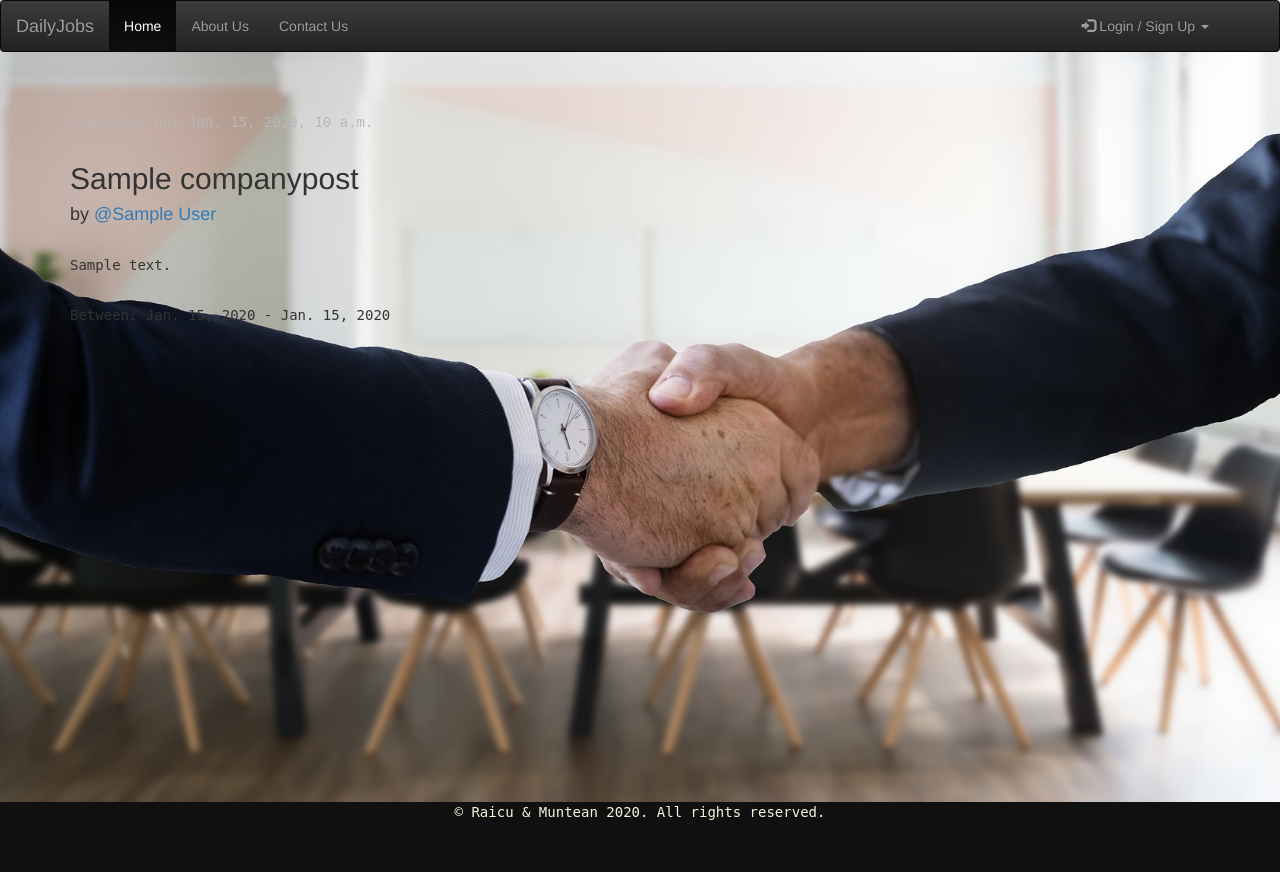
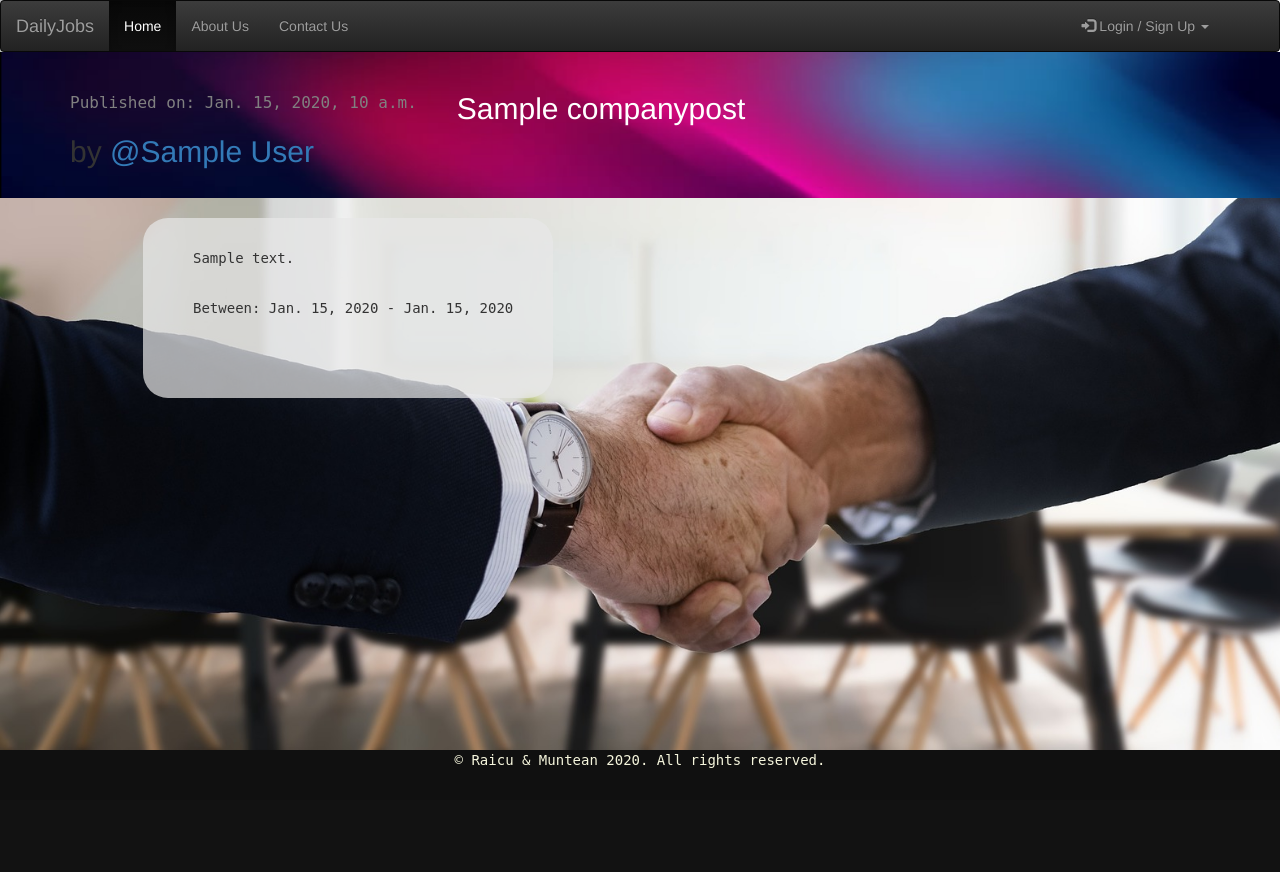
Before and after one commit to DailyJobsProject/dailyjobs, a Django app: page /posts/1/ in a window 1280 px wide. After the commit the page ends 768 px from the top, so only its background shows below. Run offline with Django 3.2, Linux system fonts and the light colour scheme; tables that the repository leaves empty hold one stand-in row (values such as "Sample post"); some libraries are stand-ins or nearby versions.

Commit message:
worked on front-end (posts list, companypost detail)

```diff
--- a/posts/templates/posts/companypost_detail.html
+++ b/posts/templates/posts/companypost_detail.html
@@ -3,27 +3,32 @@
 
 {% block content %}
 
-  <div class="container">
-			<p class="top-margin" style="color: #B8B8B8;">
-				Published on: {{ companypost.created_at }}
-			</p>
-			<br>
-
-		<ul class="flex flex-column">
-			<li>
-				<h2 style="margin: 0"> {{ companypost.title }}</h2>
-
+<div style="background-image: url('{% static 'title_bar3.png' %}'); background-repeat: no-repeat; background-size:cover;">
+	<br><br>
+	<div class="container" >
+		<div class="flex">
+			<ul style="margin-bottom: 0px;">
+				<p style="font-size: large; color: gray;">Published on: {{ companypost.created_at }}</p>
 				{% for company in companies %}
 						{% if companypost.user|striptags ==  company.user|striptags %}
-								<h4>by <a href="{% url 'users:company_detail' pk=company.user.pk %}">@{{ companypost.user.company.name }}</a></h4>
+								<h2>by <a href="{% url 'users:company_detail' pk=company.user.pk %}">@{{ companypost.user.company.name }}</a></h2>
 						<br>
 
 						{% endif %}
 
 				{% endfor %}
-			</li>
+			</ul>
+			<h2 style="margin: 0px; color: white;"> {{ companypost.title }}</h2>
+	</div>
+</div>
 
-			<li>
+</div>
+
+  <div class="container" style="width: 80%;">
+		<ul class="flex" style="margin-top: 20px;">
+			<li class="gray-box" style="background-color: rgb(232,232,232, 0.7);">
+
+
 				<p class="job-description" >{{companypost.description}}</p>
 				<br>
 				<p>Between: {{ companypost.start_date }} - {{ companypost.end_date }}</p>
@@ -44,33 +49,39 @@
 
 						{% endif %}
 
+				</li>
+
 				{% elif user.is_company %}
 
-					<h3>Applications</h3>
+				<div class="buttons">
+					<h3><a href="{% url 'posts:delete' pk=companypost.pk %}" class="btn btn-danger">Delete Post</a></h3>
+					<h3><a href="{% url 'posts:update' pk=companypost.pk %}" class="btn btn-warning">Update Post</a></h3>
 
-					{% if application.post not in post_titles %}
-						<p>Nobody applied yet</p>
+				</div>
 
-					{% endif %}
+					<li class="gray-box" style="background-color: rgb(232,232,232, 0.7); margin-left: 200px; ">
+						<br>
+						<h3 style="margin-bottom: 0px;">Applications</h3>
+						<p>_____________________</p>
 
-					{% for application in applications %}
+						{% for application in applications %}
+							{% if application.post|striptags == companypost.title|striptags %}
+								<h2><a href="{% url 'users:employee_detail' pk=application.name.pk %}">{{application.name}}</a></h2>
 
-						{% if application.post|striptags == companypost.title|striptags %}
-							<a href="{% url 'users:employee_detail' pk=application.name.pk %}">{{application.name}}</a>
+							{% endif %}
 
-						{% endif %}
+						{% endfor %}
 
-					{% endfor %}
+					</li>
+			</li>
 
-					<div class="buttons">
-						<h3><a href="{% url 'posts:delete' pk=companypost.pk %}" class="btn btn-danger">Delete Post</a></h3>
-						<h3><a href="{% url 'posts:update' pk=companypost.pk %}" class="btn btn-warning">Update Post</a></h3>
-
-					</div>
-		</li>
 		</ul>
 
-			<h3 style="margin-top: 100px"><a href="{% url 'posts:list' %} ">Return to Job Offers</a></h3>
+			<h3 style="margin-top: 50px">
+				<a class="btn btn-succes" style="margin-bottom: 20px ; font-size: large; background-color: rgb(0, 209, 28); color: white;" href="{% url 'posts:list' %} ">
+					Return to Job Offers
+				</a>
+			</h3>
 
     {% endif %}
 
--- a/static/css/style.css
+++ b/static/css/style.css
@@ -40,14 +40,18 @@ html, body {
 }
 
 #content {
-    min-height: 100%;
+    /* min-height: 100%; */
+    /* background-color: black; */
 }
 
 
 #footer {
     background-color: #101010;
-    height: 70px;
-    margin-top: -70px;
+    position: fixed;
+    left: 0;
+    bottom: 0;
+    width: 100%;
+    height: 50px;
     clear: both;
 }
 
@@ -90,6 +94,9 @@ button:hover{
     margin-top: 40px;
 }
 
+.no-margin {
+    margin-top: 0px;
+}
 .welcome-page {
     border: black;
     border-radius: 25px;
@@ -126,8 +133,14 @@ body {
     margin: auto;
     width: 400px;
 }
-.
 
-.post-box{
+.gray-box {
+    border: black;
+    border-radius: 25px;
+    padding: 30px 50px 50px 50px;
+    background-color: rgba(169,169,169, 0.4);
+}
 
+.background{
+    background-image: url('job3.png');
 }
--- a/templates/base.html
+++ b/templates/base.html
@@ -18,8 +18,8 @@
 
 
 </head>
-<body style="background-image: url('{% static 'job3.png' %}');">
-	<div class="navbar navbar-inverse">
+<body style="background-image: url('{% static 'job2.png' %}');">
+	<div class="navbar navbar-inverse" style="margin-bottom: 0px;">
 			<div class="container-fluid">
 					<div class="row">
 							<div class="col-lg-12">
@@ -62,14 +62,22 @@
 															<ul class="dropdown-menu">
 																	<li><a href="{% url 'users:login' %}">Login</a></li>
 																	<li><a href="{% url 'users:signup' %}">Sign Up</a></li>
+															</ul>
+
+													</li>
+
+											</ul>
+
 											{% endif %}
-															</ul>
-													</li>
-											</ul>
+
 									</div>
+
 							</div>
+
 					</div>
+
 			</div>
+
 	</div>
 
 	<script src="https://ajax.googleapis.com/ajax/libs/jquery/1.12.4/jquery.min.js"></script>
@@ -77,12 +85,12 @@
 
 
 	<div id="content">
-			<div id="main">
+			<div id="main" style="height: 639px; overflow: auto; margin-bottom: 40px;">
 					{% block content %}{% endblock %}
 			</div>
 	</div>
 
-<footer class='text-center' id='footer'>
+<footer class='text-center' id='footer' style="margin-top: 200px;">
 	<p class='copyright' style='color:beige' >© Raicu & Muntean 2020. All rights reserved.</p>
 </footer>
 
--- a/users/templates/company_detail.html
+++ b/users/templates/company_detail.html
@@ -45,9 +45,7 @@
             <!--Current Company Posts List View -->
             <h3>My job posts</h3>
             {% for posts in user.posts.all %}
-            <ul>
-                <h4><a href=" {% url 'posts:detail' pk=posts.pk %}">{{posts.title}}</a></h4>
-            </ul>
+              <h4><a href=" {% url 'posts:detail' pk=posts.pk %}">{{posts.title}}</a></h4>
 
             {% endfor %}
 
```
Also changed, not shown: posts/templates/posts/companypost_list.html (+16 -15 lines), users/templates/welcome.html (+12 -4 lines), static/title_bar.png (added), static/title_bar2.png (added), static/title_bar3.png (added).
